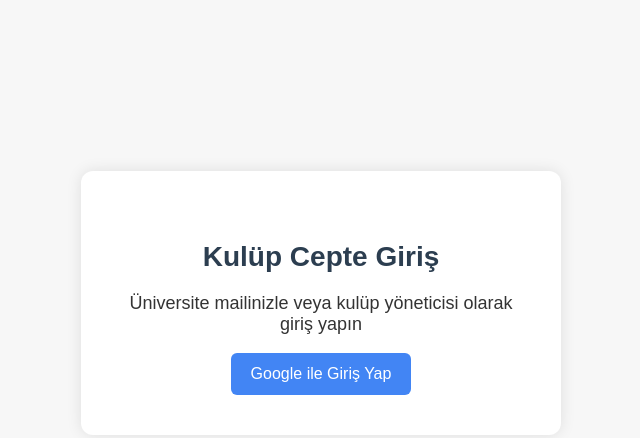
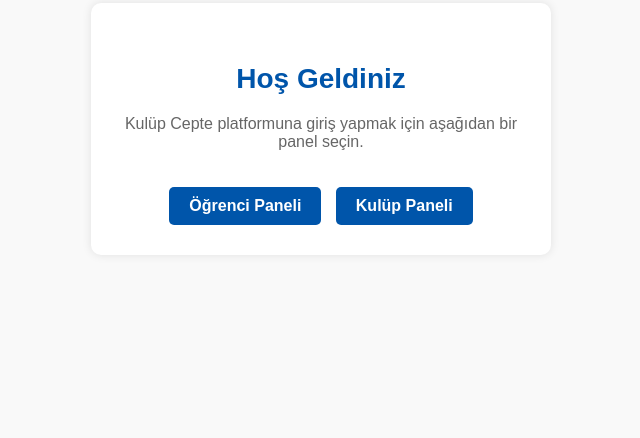
Before and after one commit to Huso29/kulupcepte, a website: page giris.html in a window 1280 px wide. Shown: the part 97-535 px from the top of the page, without its empty margins (319-959 px from the left). Drawn offline with Linux system fonts and the light colour scheme.

Commit message:
Google giriş çıkarıldı, sade giriş sayfası eklendi

```diff
--- a/giris.html
+++ b/giris.html
@@ -1,87 +1,53 @@
 <!DOCTYPE html>
 <html lang="tr">
 <head>
-  <meta charset="UTF-8">
-  <title>Giriş Yap – Kulüp Cepte</title>
-  <link rel="stylesheet" href="style.css">
-  <script src="https://www.gstatic.com/firebasejs/9.6.11/firebase-app-compat.js"></script>
-  <script src="https://www.gstatic.com/firebasejs/9.6.11/firebase-auth-compat.js"></script>
+  <meta charset="UTF-8" />
+  <title>Giriş</title>
+  <link rel="stylesheet" href="style.css" />
   <style>
-    body {
-      font-family: sans-serif;
-      background-color: #f7f7f7;
-      display: flex;
-      justify-content: center;
-      align-items: center;
-      height: 100vh;
-    }
-
     .giris-kutu {
-      background: white;
-      padding: 40px;
-      border-radius: 12px;
-      box-shadow: 0 0 15px rgba(0,0,0,0.1);
-      text-align: center;
+      background-color: #ffffff;
       max-width: 400px;
+      margin: 100px auto;
+      padding: 30px;
+      border-radius: 10px;
+      box-shadow: 0 0 10px rgba(0,0,0,0.1);
     }
 
     .giris-kutu h2 {
       margin-bottom: 20px;
-      color: #2c3e50;
     }
 
-    .giris-kutu button {
-      background-color: #4285F4;
+    .giris-kutu p {
+      font-size: 16px;
+      color: #666;
+    }
+
+    .giris-kutu a {
+      display: inline-block;
+      margin-top: 20px;
+      background-color: #0055aa;
       color: white;
-      border: none;
-      padding: 12px 20px;
-      font-size: 16px;
-      border-radius: 6px;
-      cursor: pointer;
+      padding: 10px 20px;
+      text-decoration: none;
+      border-radius: 5px;
+      font-weight: bold;
+    }
+
+    .giris-kutu a:hover {
+      background-color: #003f88;
     }
   </style>
 </head>
 <body>
 
   <div class="giris-kutu">
-    <h2>Kulüp Cepte Giriş</h2>
-    <p>Üniversite mailinizle veya kulüp yöneticisi olarak giriş yapın</p>
-    <button onclick="signIn()">Google ile Giriş Yap</button>
+    <h2>Hoş Geldiniz</h2>
+    <p>Kulüp Cepte platformuna giriş yapmak için aşağıdan bir panel seçin.</p>
+
+    <a href="ogrenci_panel.html">Öğrenci Paneli</a>
+    <a href="kulup_panel.html" style="margin-left: 10px;">Kulüp Paneli</a>
   </div>
-
-  <script>
-    const firebaseConfig = {
-      apiKey: "AIzaSyA0ixKTH_hQnNbGxzyatvkueHtZ0tCyCYA",
-      authDomain: "kulupcepte-848e1.firebaseapp.com",
-      projectId: "kulupcepte-848e1",
-      storageBucket: "kulupcepte-848e1.firebasestorage.app",
-      messagingSenderId: "744362162117",
-      appId: "1:744362162117:web:d98790a856779c42c1bdac"
-    };
-
-    firebase.initializeApp(firebaseConfig);
-    const auth = firebase.auth();
-
-    function signIn() {
-      const provider = new firebase.auth.GoogleAuthProvider();
-      auth.signInWithPopup(provider).then(result => {
-        const email = result.user.email;
-        const yoneticiler = ["kulupx@gmail.com", "kulupy@gmail.com"];
-
-        if (yoneticiler.includes(email)) {
-          window.location.href = "kulup_panel.html";
-        } else if (email.endsWith("@edu.tr")) {
-          window.location.href = "ogrenci_panel.html";
-        } else {
-          alert("Bu sistem sadece edu.tr mail adresi veya kulüp yöneticilerine açıktır.");
-          auth.signOut();
-        }
-      }).catch(error => {
-        console.error(error);
-        alert("Giriş başarısız oldu.");
-      });
-    }
-  </script>
 
 </body>
 </html>
```
